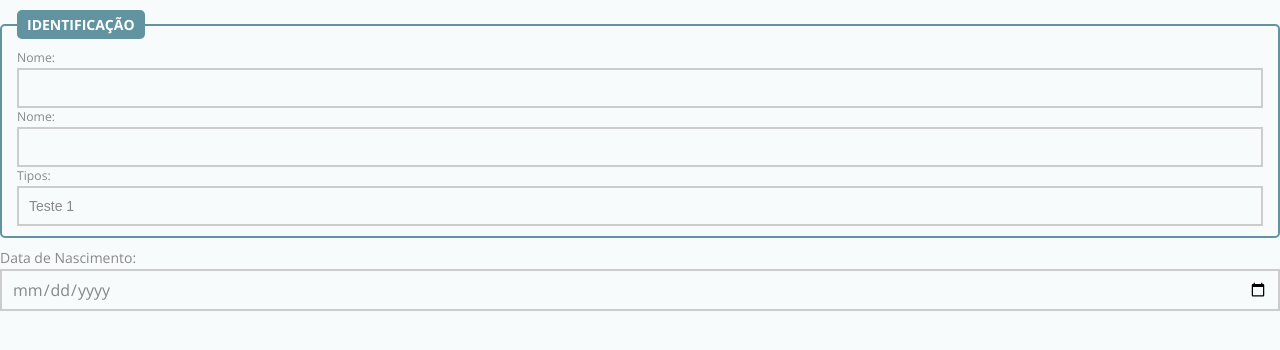
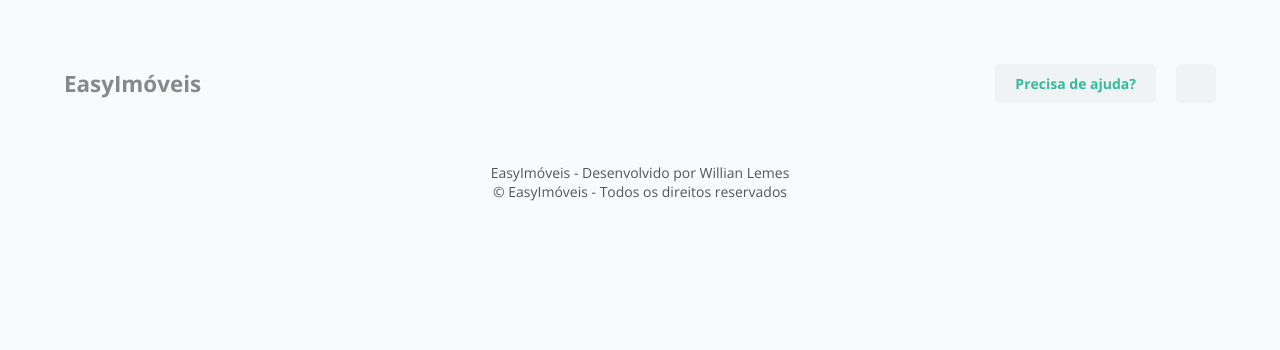
Before and after one commit to willianlemes/easyimoveis-front, a React (Create React App) app: page / in a window 1280 px wide. Shown: the top 350 px of the page. Built offline with nearby package versions, Linux system fonts and the light colour scheme; the HTML template or start-up script is replaced by a standard one.

Commit message:
Ajuste nas rotas

```diff
--- a/src/App.tsx
+++ b/src/App.tsx
@@ -2,37 +2,63 @@ import React from 'react';
 
 import './assets/global.css';
 import './assets/styles.css';
-import Input from './components/Input';
-import InputDatePicker from './components/InputDatePicker';
-import Select from './components/Select';
-import Fieldset from './components/Fieldset';
+
+import Menu from './components/Menu';
+import Routes from './routes';
 
 const App: React.FC = () => {
   return (
-    <div>
-      <Fieldset legend="Identificação">
-        <Input name="name" label="Nome:" />
-        <Input name="name" label="Nome:" />
-        <Select
-          name="Tipos"
-          label="Tipos:"
-          options={[
-            {
-              value: '1',
-              label: 'Teste 1'
-            },
-            {
-              value: '2',
-              label: 'Teste 2'
-            },
-            {
-              value: '3',
-              label: 'Teste 3'
-            }
-          ]}
-        />
-      </Fieldset>
-      <InputDatePicker name="data_nasc" label="Data de Nascimento:" />
+    <div className="app">
+      <header className="app_header">
+        <h1>
+          <a className="icon-home transition" href="/" title="EasyImóveis">
+            EasyImóveis
+          </a>
+        </h1>
+        <ul className="app_header_widget">
+          <li
+            data-modalopen=".app_modal_contact"
+            className="radius transition icon-life-ring"
+          >
+            Precisa de ajuda?
+          </li>
+          <li
+            data-mobilemenu="open"
+            className="app_header_widget_mobile radius transition icon-menu icon-notext"
+          />
+        </ul>
+      </header>
+
+      <div className="app_box">
+        <nav className="app_sidebar radius box-shadow">
+          <div
+            data-mobilemenu="close"
+            className="app_sidebar_widget_mobile radius transition icon-error icon-notext"
+          />
+
+          <div className="app_sidebar_user app_widget_title">
+            <span className="user">
+              <img className="rounded" alt="" title="" src="" />
+              <span>Willian Lemes</span>
+            </span>
+            <span className="plan radius">Free</span>
+          </div>
+
+          <Menu />
+        </nav>
+
+        <main className="app_main">
+          <Routes />
+        </main>
+      </div>
+
+      <footer className="app_footer">
+        <span className="icon-home">
+          EasyImóveis - Desenvolvido por Willian Lemes
+          <br />
+          &copy; EasyImóveis - Todos os direitos reservados
+        </span>
+      </footer>
     </div>
   );
 };
--- a/src/routes/index.tsx
+++ b/src/routes/index.tsx
@@ -1,12 +1,14 @@
 import React from 'react';
-import { Switch, Route } from 'react-router-dom';
+import { BrowserRouter, Switch, Route } from 'react-router-dom';
 
 const Routes: React.FC = () => (
-  <Switch>
-    {/* <Route path="/negocios" exact component={Business} />
-    <Route path="/pessoas" exact component={People} />
-    <Route path="/propriedades" exact component={Properties} /> */}
-  </Switch>
+  <BrowserRouter>
+    <Switch>
+      <Route path="/negocios" exact />
+      <Route path="/pessoas" exact />
+      <Route path="/propriedades" exact />
+    </Switch>
+  </BrowserRouter>
 );
 
 export default Routes;
```
